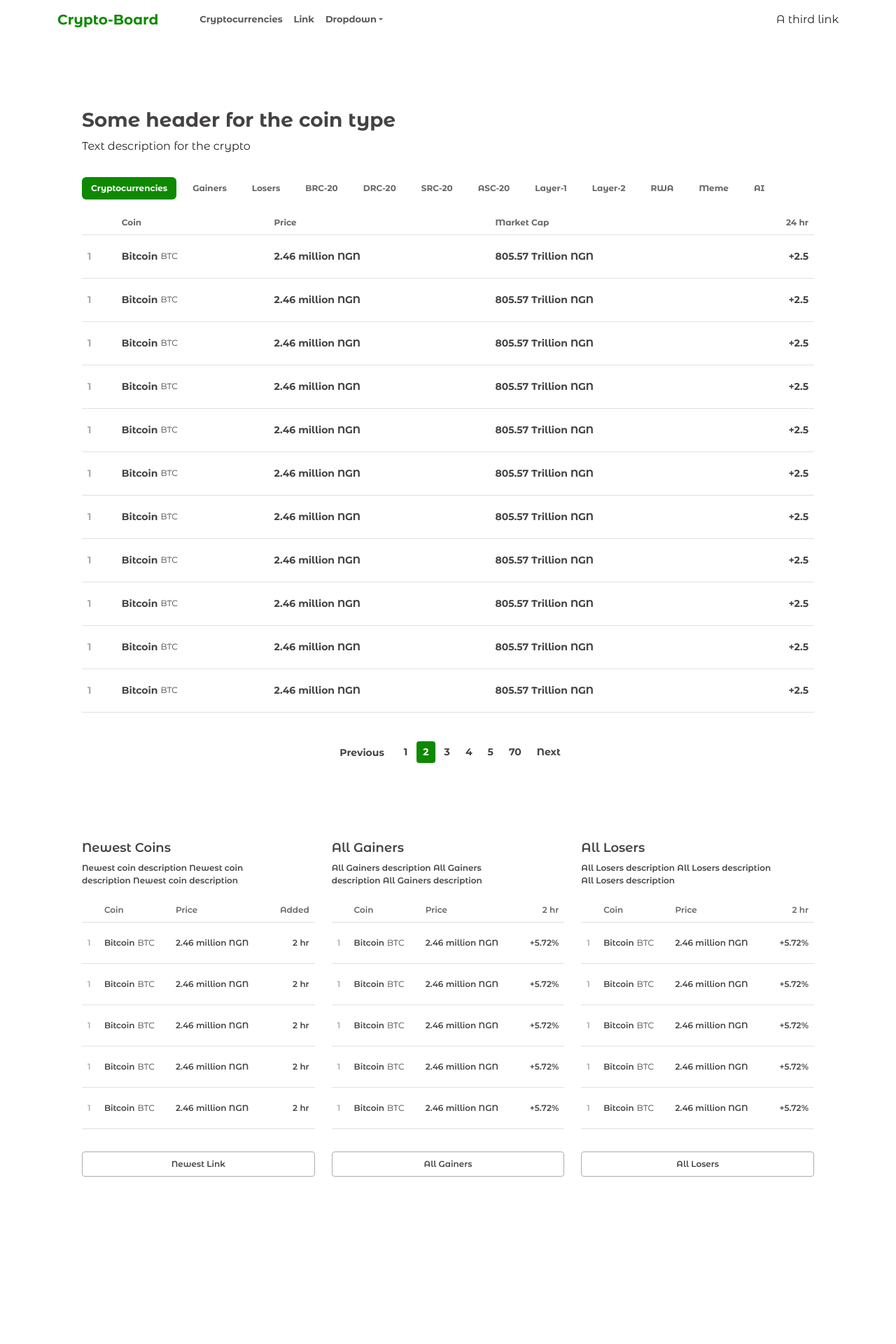
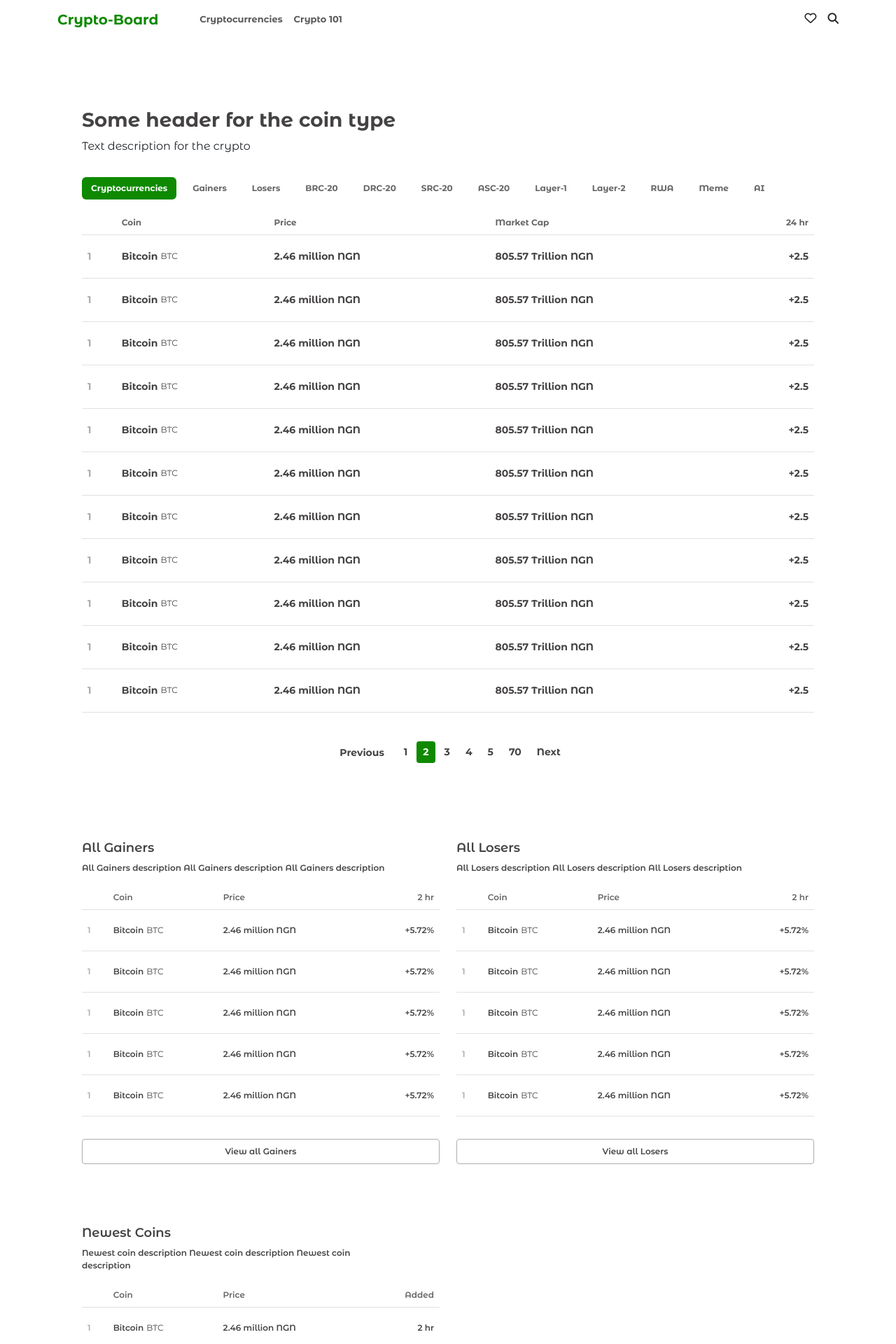
Before and after one commit to Randoski/Crypto-Board, a Vue app: page / in a window 1280 px wide. Shown: the top 1920 px of the page at 70% size. Before the commit the page ends 1769 px from the top, so only its background shows below. Built offline with nearby package versions, Linux system fonts and the light colour scheme.

Commit message:
Design updates

```diff
--- a/index.html
+++ b/index.html
@@ -5,6 +5,7 @@
   <meta charset="UTF-8" />
   <link rel="icon" type="image/svg+xml" href="/vite.svg" />
   <meta name="viewport" content="width=device-width, initial-scale=1.0" />
+  <link rel="stylesheet" href="https://cdnjs.cloudflare.com/ajax/libs/font-awesome/6.0.0/css/all.min.css" />
   <link rel="preconnect" href="https://fonts.googleapis.com">
   <link rel="preconnect" href="https://fonts.gstatic.com" crossorigin>
   <link
--- a/package.json
+++ b/package.json
@@ -9,6 +9,7 @@
     "preview": "vite preview"
   },
   "dependencies": {
+    "@fortawesome/fontawesome-free": "^6.5.1",
     "bootstrap": "^5.3.2",
     "vue": "^3.3.4",
     "vue-router": "^4.2.5"
--- /dev/null
+++ b/src/components/Footer.vue
@@ -0,0 +1,3 @@
+<template>
+  <div>testing</div>
+</template>
--- a/src/components/Gainers.vue
+++ b/src/components/Gainers.vue
@@ -103,7 +103,7 @@
 
     <!-- Redirect to All Gainers Page -->
     <div>
-      <router-link to="/" class="cta">All Gainers</router-link>
+      <router-link to="/" class="cta">View all Gainers</router-link>
     </div>
   </div>
 </template>
--- a/src/components/Losers.vue
+++ b/src/components/Losers.vue
@@ -103,7 +103,7 @@
 
     <!-- Redirect to All Gainers Page -->
     <div>
-      <router-link to="/" class="cta">All Losers</router-link>
+      <router-link to="/" class="cta">View all Losers</router-link>
     </div>
   </div>
 </template>
--- a/src/components/Navbar.vue
+++ b/src/components/Navbar.vue
@@ -25,10 +25,11 @@
               </li>
 
               <li class="nav-item">
-                <router-link class="nav-link" to="/link1">Link</router-link>
+                <router-link class="nav-link" to="/learn">Crypto 101</router-link>
               </li>
 
-              <li class="nav-item dropdown">
+              <!-- Dropdown -->
+              <!-- <li class="nav-item dropdown">
                 <a
                   class="nav-link dropdown-toggle"
                   href="#"
@@ -52,13 +53,25 @@
                     >
                   </li>
                 </ul>
+              </li> -->
+            </ul>
+
+            <!-- Right Links with Love and Search icons -->
+            <ul class="navbar-nav ms-auto">
+              <!-- Love icon -->
+              <li class="nav-item links">
+                <router-link class="dropdown-item" to="/favorites">
+                  <i class="far fa-heart love-icon"></i>
+                </router-link>
+              </li>
+
+              <!-- Search icon -->
+              <li class="nav-item links">
+                <router-link class="dropdown-item" to="/link">
+                  <i class="fas fa-search search-icon"></i>
+                </router-link>
               </li>
             </ul>
-
-            <!-- Right Link-->
-            <li class="nav-link ms-auto links">
-              <router-link class="dropdown-item" to="/link">A third link</router-link>
-            </li>
           </div>
         </div>
       </nav>
@@ -103,9 +116,31 @@
   border: none;
 }
 
+.love-icon,
+.search-icon {
+  font-size: 1.3em;
+  transition: color 0.3s, border-color 0.3s;
+}
+
+.search-icon {
+  font-size: 1.2em;
+}
+
+.love-icon:hover,
+.search-icon:hover {
+  color: #0e8900;
+  border-color: #0e8900;
+}
+
 /* Media Queries */
 
 /* Margin for navbar */
+@media (min-width: 650px) {
+  .search-icon {
+    margin-left: 16px;
+  }
+}
+
 @media (min-width: 768px) {
   .cont {
     margin: 0 35px;
--- a/src/components/NewestCoin.vue
+++ b/src/components/NewestCoin.vue
@@ -99,7 +99,7 @@
 
     <!-- Redirect to Newest Coins Page -->
     <div>
-      <router-link to="/" class="cta">Newest Link</router-link>
+      <router-link to="/" class="cta">View Newest Coins</router-link>
     </div>
   </div>
 </template>
--- a/src/main.js
+++ b/src/main.js
@@ -4,6 +4,7 @@ import App from './App.vue'
 import router from './router';
 import 'bootstrap'
 import 'bootstrap/dist/css/bootstrap.min.css'
+import '@fortawesome/fontawesome-free/css/all.css';
 const app = createApp(App);
 app.use(router);
 app.mount('#app');
--- a/src/router.js
+++ b/src/router.js
@@ -10,9 +10,9 @@ const routes = [
     },
 
     {
-        path: '/home',
-        name: 'Home',
-        component: () => import('./views/Home.vue'),
+        path: '/learn',
+        name: 'Learn',
+        component: () => import('./views/Learn.vue'),
     },
 
     {
--- a/src/views/Cryptocurrencies.vue
+++ b/src/views/Cryptocurrencies.vue
@@ -307,14 +307,19 @@
 
       <!-- Gainers, Losers and Newest -->
       <section class="row sub-section">
-        <div class="col-sm-4">
-          <NewestCoin />
-        </div>
-        <div class="col-sm-4">
+        <!-- Gainers -->
+        <div class="col-sm-6">
           <Gainers />
         </div>
-        <div class="col-sm-4">
+
+        <!-- Losers -->
+        <div class="col-sm-6">
           <Losers />
+        </div>
+
+        <!-- Newest Coin -->
+        <div class="col-sm-6">
+          <NewestCoin />
         </div>
       </section>
     </div>
@@ -392,7 +397,8 @@ export default {
 }
 
 /* Active Tab link */
-.active-tab {
+.active-tab,
+.active-tab:hover {
   background: #0e8900;
   color: white;
 }
@@ -490,5 +496,3 @@ td {
   }
 }
 </style>
-
-// Footer & fetch
--- /dev/null
+++ b/src/views/Learn.vue
@@ -0,0 +1,111 @@
+<template>
+  <div class="container">
+    <!-- Page headings -->
+    <div class="cont page-settings">
+      <!-- <h1 class="learn-header">Get Started with Crypto</h1>
+      <p>
+        We've compiled a couple of popular and important questions to help you understand
+        the Crypto world.
+      </p> -->
+      <!-- Q & A Section -->
+      <section id="q-a">
+        <div class="q-a">
+          <div
+            v-for="(questionAndAnswer, index) in questionsAndAnswers"
+            :key="index"
+            class="single"
+          >
+            <h1>{{ questionAndAnswer.question }}</h1>
+            <p>{{ questionAndAnswer.answer }}</p>
+          </div>
+        </div>
+      </section>
+    </div>
+  </div>
+</template>
+
+<script>
+export default {
+  data() {
+    return {
+      // Sample Q&A data
+      questionsAndAnswers: [
+        {
+          question: "What is xyz?",
+          answer:
+            "This is the answer to Question 1. The answer should literally be clear and rightly point a newbie to the right direction, add tables and links if necessary. Question Suggestions - What's crypto, how to make money in crypto, type of coin, crypto, tokens, coins, centralized and decentralized exchange, gas fee etc, DYOR",
+        },
+        {
+          question: "What is xyz?",
+          answer:
+            "This is the answer to Question 1. The answer should literally be clear and rightly point a newbie to the right direction, add tables and links if necessary. Question Suggestions - What's crypto, how to make money in crypto, type of coin, crypto, tokens, coins, centralized and decentralized exchange, gas fee etc, DYOR",
+        },
+        {
+          question: "What is xyz?",
+          answer:
+            "This is the answer to Question 1. The answer should literally be clear and rightly point a newbie to the right direction, add tables and links if necessary. Question Suggestions - What's crypto, how to make money in crypto, type of coin, crypto, tokens, coins, centralized and decentralized exchange, gas fee etc, DYOR",
+        },
+        {
+          question: "What is xyz?",
+          answer:
+            "This is the answer to Question 1. The answer should literally be clear and rightly point a newbie to the right direction, add tables and links if necessary. Question Suggestions - What's crypto, how to make money in crypto, type of coin, crypto, tokens, coins, centralized and decentralized exchange, gas fee etc, DYOR",
+        },
+        {
+          question: "What is xyz?",
+          answer:
+            "This is the answer to Question 1. The answer should literally be clear and rightly point a newbie to the right direction, add tables and links if necessary. Question Suggestions - What's crypto, how to make money in crypto, type of coin, crypto, tokens, coins, centralized and decentralized exchange, gas fee etc, DYOR",
+        },
+        {
+          question: "What is xyz?",
+          answer:
+            "This is the answer to Question 1. The answer should literally be clear and rightly point a newbie to the right direction, add tables and links if necessary. Question Suggestions - What's crypto, how to make money in crypto, type of coin, crypto, tokens, coins, centralized and decentralized exchange, gas fee etc, DYOR",
+        },
+        {
+          question: "What is xyz?",
+          answer:
+            "This is the answer to Question 1. The answer should literally be clear and rightly point a newbie to the right direction, add tables and links if necessary. Question Suggestions - What's crypto, how to make money in crypto, type of coin, crypto, tokens, coins, centralized and decentralized exchange, gas fee etc, DYOR",
+        },
+        {
+          question: "What is xyz?",
+          answer:
+            "This is the answer to Question 1. The answer should literally be clear and rightly point a newbie to the right direction, add tables and links if necessary. Question Suggestions - What's crypto, how to make money in crypto, type of coin, crypto, tokens, coins, centralized and decentralized exchange, gas fee etc, DYOR",
+        },
+        {
+          question: "What is xyz?",
+          answer:
+            "This is the answer to Question 1. The answer should literally be clear and rightly point a newbie to the right direction, add tables and links if necessary. Question Suggestions - What's crypto, how to make money in crypto, type of coin, crypto, tokens, coins, centralized and decentralized exchange, gas fee etc, DYOR",
+        },
+      ],
+    };
+  },
+};
+</script>
+
+<style>
+.learn-header {
+  margin-top: 112px;
+}
+.single {
+  padding-bottom: 48px !important;
+}
+
+#q-a {
+  margin-top: 140px;
+}
+.q-a h1 {
+  color: #0e8900 !important;
+}
+
+.q-a p {
+  font-size: 10px;
+  font-weight: bold;
+}
+
+@media (min-width: 850px) {
+  .q-a p {
+    font-size: 16px;
+    width: 70%;
+    margin-top: 16px;
+  }
+}
+</style>
```
Also changed, not shown: 1 other file (tests, documents, lock files or other folders).
